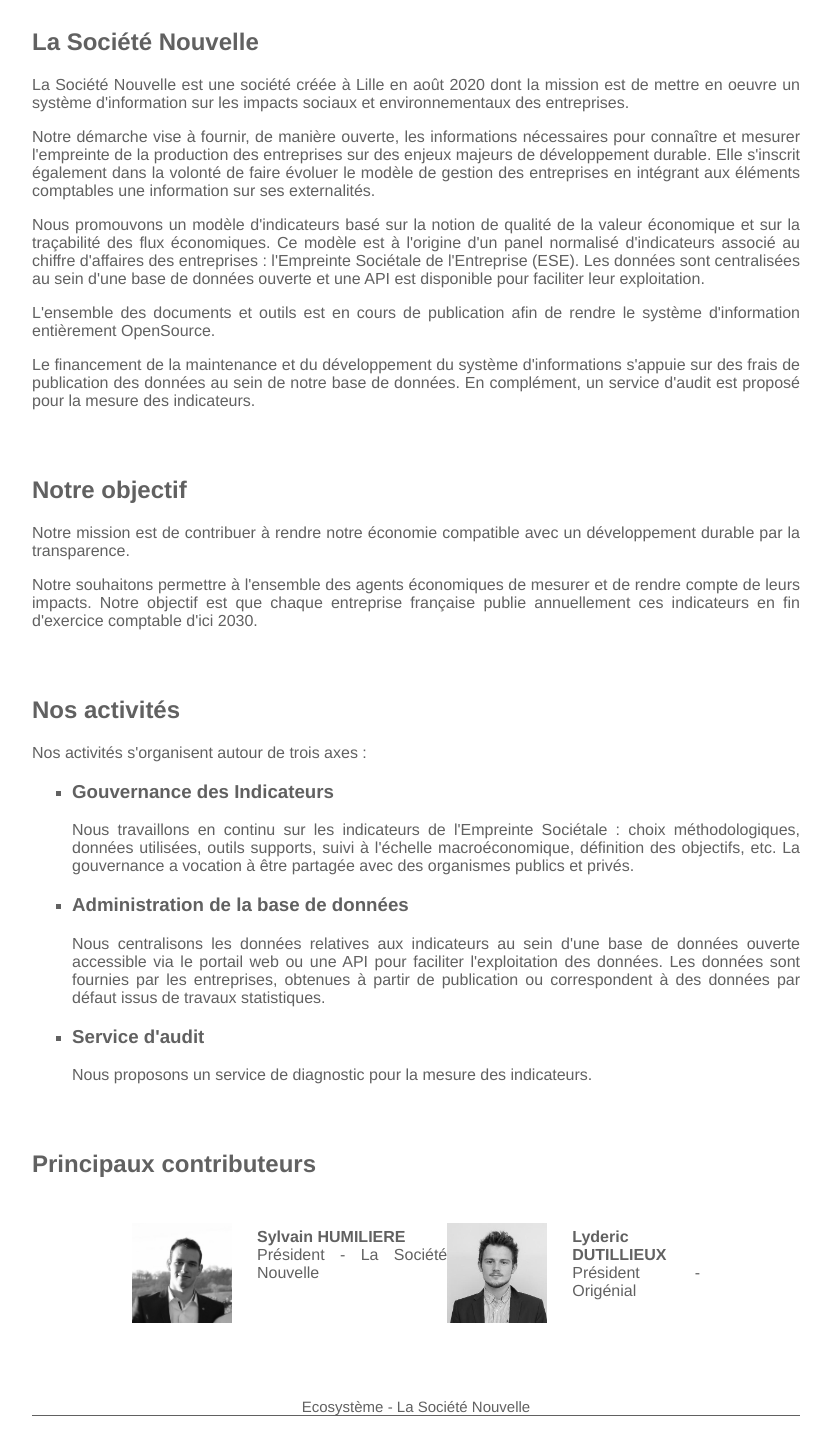
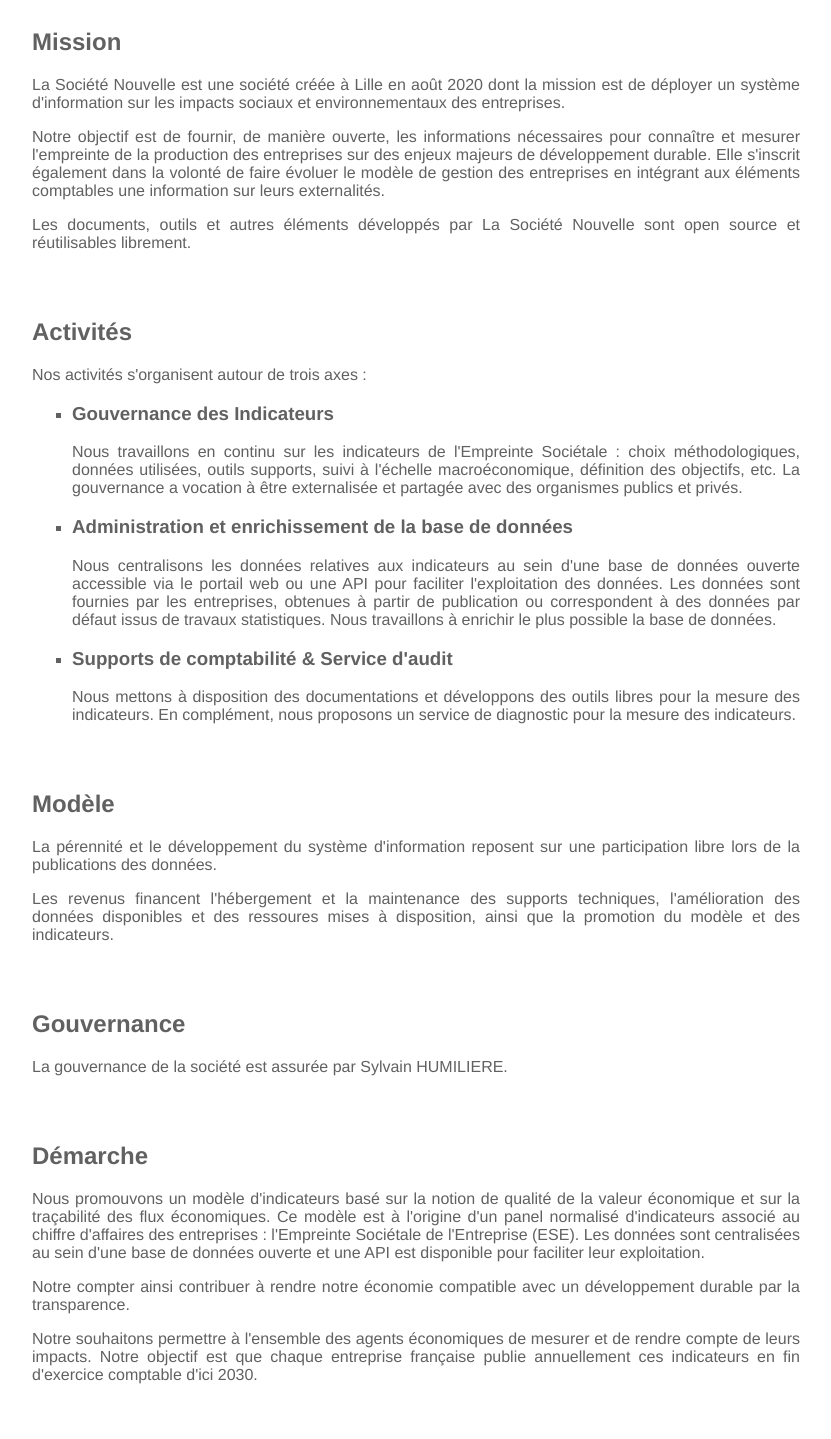
Before and after one commit to La-Societe-Nouvelle/LaSocieteNouvelle-Website, a Next.js app: page /a-propos in a window 1280 px wide. Shown: the part 240-1679 px from the top of the page, without its empty margins (224-1055 px from the left). Built offline with nearby package versions, Linux system fonts and the light colour scheme.

Commit message:
Mise à jour page "a-propos"

```diff
--- a/pages/a-propos.js
+++ b/pages/a-propos.js
@@ -22,40 +22,22 @@ export default function Home() {
 
         <div className="strip">
           <h2>
-          La Société Nouvelle
+          Mission
           </h2>
           <p>
-          La Société Nouvelle est une société créée à Lille en août 2020 dont la mission est de mettre en oeuvre  un système d'information sur les impacts sociaux et environnementaux des entreprises.
+          La Société Nouvelle est une société créée à Lille en août 2020 dont la mission est de déployer un système d'information sur les impacts sociaux et environnementaux des entreprises.
           </p>
           <p>
-          Notre démarche vise à fournir, de manière ouverte, les informations nécessaires pour connaître et mesurer l'empreinte de la production des entreprises sur des enjeux majeurs de développement durable. Elle s'inscrit également dans la volonté de faire évoluer le modèle de gestion des entreprises en intégrant aux éléments comptables une information sur ses externalités.
+          Notre objectif est de fournir, de manière ouverte, les informations nécessaires pour connaître et mesurer l'empreinte de la production des entreprises sur des enjeux majeurs de développement durable. Elle s'inscrit également dans la volonté de faire évoluer le modèle de gestion des entreprises en intégrant aux éléments comptables une information sur leurs externalités.
           </p>
           <p>
-          Nous promouvons un modèle d'indicateurs basé sur la notion de qualité de la valeur économique et sur la traçabilité des flux économiques. Ce modèle est à l'origine d'un panel normalisé d'indicateurs associé au chiffre d'affaires des entreprises : l'Empreinte Sociétale de l'Entreprise (ESE). Les données sont centralisées au sein d'une base de données ouverte et une API est disponible pour faciliter leur exploitation.
-          </p>
-          <p>
-          L'ensemble des documents et outils est en cours de publication afin de rendre le système d'information entièrement OpenSource.
-          </p>
-          <p>
-          Le financement de la maintenance et du développement du système d'informations s'appuie sur des frais de publication des données au sein de notre base de données. En complément, un service d'audit est proposé pour la mesure des indicateurs.
+          Les documents, outils et autres éléments développés par La Société Nouvelle sont open source et réutilisables librement.
           </p>
         </div>
 
         <div className="strip">
           <h2>
-          Notre objectif
-          </h2>
-          <p>
-          Notre mission est de contribuer à rendre notre économie compatible avec un développement durable par la transparence.
-          </p>
-          <p>
-          Notre souhaitons permettre à l'ensemble des agents économiques de mesurer et de rendre compte de leurs impacts. Notre objectif est que chaque entreprise française publie annuellement ces indicateurs en fin d'exercice comptable d'ici 2030.
-          </p>
-        </div>
-
-        <div className="strip">
-          <h2>
-          Nos activités
+          Activités
           </h2>
           <p>
           Nos activités s'organisent autour de trois axes :
@@ -66,26 +48,62 @@ export default function Home() {
               Gouvernance des Indicateurs
               </h3>
               <p>
-              Nous travaillons en continu sur les indicateurs de l'Empreinte Sociétale : choix méthodologiques, données utilisées, outils supports, suivi à l'échelle macroéconomique, définition des objectifs, etc. La gouvernance a vocation à être partagée avec des organismes publics et privés.
+              Nous travaillons en continu sur les indicateurs de l'Empreinte Sociétale : choix méthodologiques, données utilisées, outils supports, suivi à l'échelle macroéconomique, définition des objectifs, etc. La gouvernance a vocation à être externalisée et partagée avec des organismes publics et privés.
               </p>
             </li>
             <li>
               <h3>
-              Administration de la base de données
+              Administration et enrichissement de la base de données
               </h3>
               <p>
-              Nous centralisons les données relatives aux indicateurs au sein d'une base de données ouverte accessible via le portail web ou une API pour faciliter l'exploitation des données. Les données sont fournies par les entreprises, obtenues à partir de publication ou correspondent à des données par défaut issus de travaux statistiques.
+              Nous centralisons les données relatives aux indicateurs au sein d'une base de données ouverte accessible via le portail web ou une API pour faciliter l'exploitation des données. Les données sont fournies par les entreprises, obtenues à partir de publication ou correspondent à des données par défaut issus de travaux statistiques. Nous travaillons à enrichir le plus possible la base de données.
               </p>
             </li>
             <li>
               <h3>
-              Service d'audit
+              Supports de comptabilité &amp; Service d'audit
               </h3>
               <p>
-              Nous proposons un service de diagnostic pour la mesure des indicateurs.
+              Nous mettons à disposition des documentations et développons des outils libres pour la mesure des indicateurs. En complément, nous proposons un service de diagnostic pour la mesure des indicateurs.
               </p>
             </li>
           </ul>
+        </div>
+
+        <div className="strip">
+          <h2>
+          Modèle
+          </h2>
+          <p>
+          La pérennité et le développement du système d'information reposent sur une participation libre lors de la publications des données.
+          </p>
+          <p>
+          Les revenus financent l'hébergement et la maintenance des supports techniques, l'amélioration des données disponibles et des ressoures mises à disposition, ainsi que la promotion du modèle et des indicateurs.
+          </p>
+        </div>
+
+        <div className="strip">
+          <h2>
+          Gouvernance
+          </h2>
+          <p>
+          La gouvernance de la société est assurée par Sylvain HUMILIERE.
+          </p>
+        </div>
+
+        <div className="strip">
+          <h2>
+          Démarche
+          </h2>
+          <p>
+          Nous promouvons un modèle d'indicateurs basé sur la notion de qualité de la valeur économique et sur la traçabilité des flux économiques. Ce modèle est à l'origine d'un panel normalisé d'indicateurs associé au chiffre d'affaires des entreprises : l'Empreinte Sociétale de l'Entreprise (ESE). Les données sont centralisées au sein d'une base de données ouverte et une API est disponible pour faciliter leur exploitation.
+          </p>
+          <p>
+          Notre compter ainsi contribuer à rendre notre économie compatible avec un développement durable par la transparence.
+          </p>
+          <p>
+          Notre souhaitons permettre à l'ensemble des agents économiques de mesurer et de rendre compte de leurs impacts. Notre objectif est que chaque entreprise française publie annuellement ces indicateurs en fin d'exercice comptable d'ici 2030.
+          </p>
         </div>
 
         <div className="strip">
@@ -114,7 +132,7 @@ export default function Home() {
           </div>
         </div>
 
-        <div className="strip">
+        <div id="strip-ecosystem" className="strip">
           <p id="ecosystem-label">Ecosystème - La Société Nouvelle</p>
           <div className="ecosystem-list-logo">
             <img src="/resources/mif-logo.png" alt="logo"/>
--- a/styles/a-propos.css
+++ b/styles/a-propos.css
@@ -19,6 +19,9 @@
     display: flex;
 }
 
+#strip-ecosystem {
+    margin-top: 25px;
+}
 #ecosystem-label {
     font-size: 15px;
     text-align: center;
```
